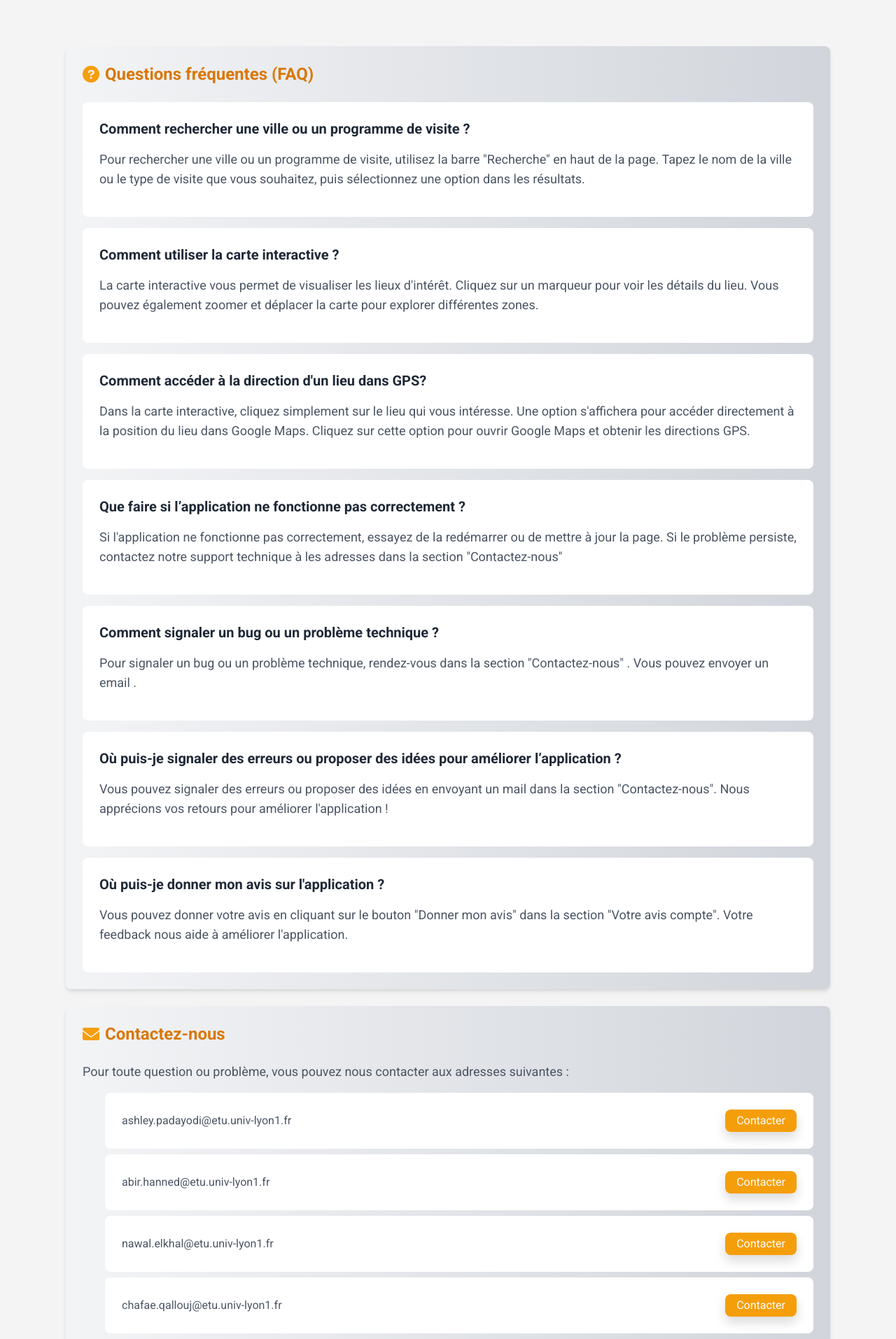
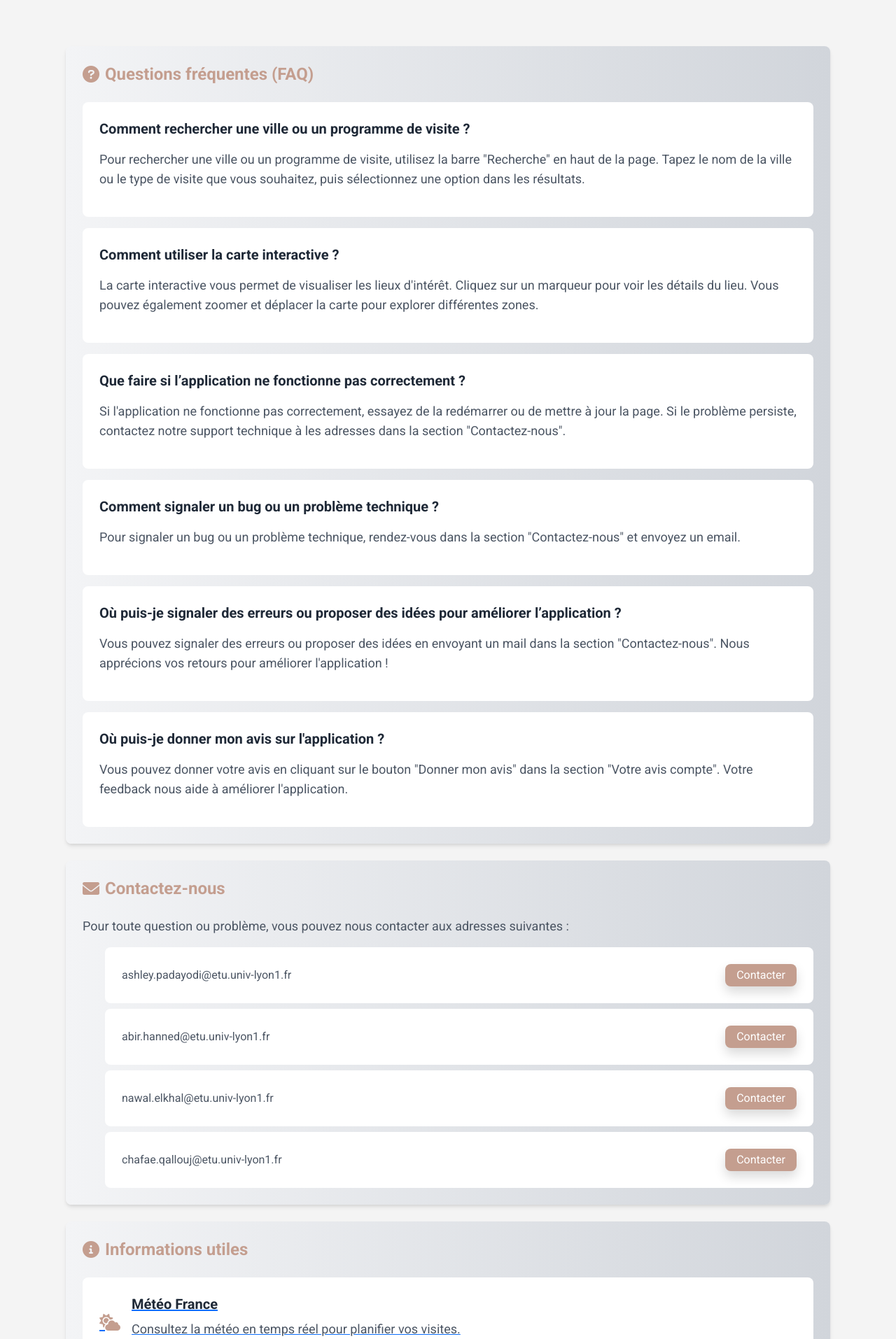
Before and after one commit to QALLOUJ/ANAC_APPLICATION, a PHP site: template templates/aide.html.twig in a window 1280 px wide. Shown: the part 44-1958 px from the top of the page at 70% size. Run offline with PHP 8.4, Linux system fonts and the light colour scheme; the template is opened without the code that fills it, so the values that code supplies are empty; some libraries are stand-ins or nearby versions.

Commit message:
style des boutons page avis

```diff
--- a/templates/aide.html.twig
+++ b/templates/aide.html.twig
@@ -14,14 +14,12 @@
         "icon": "fas fa-bus",
         "description": "Trouvez les horaires des bus, métros et tramways."
     },
-
     {
         "text": "Convertisseur de devises",
         "link": "https://www.boursorama.com/bourse/devises/convertisseur-devises/",
         "icon": "fas fa-euro-sign",
         "description": "Convertissez les devises pour vos dépenses à l'étranger."
     },
-
 ]
 %}
 
@@ -29,14 +27,13 @@
 
 <div class="container mx-auto p-4">
     <!-- Titre de la page -->
-    <h1 class="text-4xl font-extrabold text-center text-yellow-700 mb-4">{{ pageTitle }}</h1>
+    <h1 class="text-4xl font-extrabold text-center" style="color: #c49e8f;">{{ pageTitle }}</h1>
     <p class="text-lg text-center mb-8 text-gray-600">{{ pageDescription }}</p>
-
 
     <!-- Section FAQ -->
     <div class="bg-gradient-to-r from-gray-100 to-gray-300 rounded-lg shadow-md p-6 mb-6">
-        <h2 class="text-2xl font-bold mb-4 text-yellow-600 flex items-center">
-            <i class="fas fa-question-circle mr-2 text-yellow-500"></i> Questions fréquentes (FAQ)
+        <h2 class="text-2xl font-bold mb-4 flex items-center" style="color: #c49e8f;">
+            <i class="fas fa-question-circle mr-2" style="color: #c49e8f;"></i> Questions fréquentes (FAQ)
         </h2>
 
         <!-- Liste des questions avec réponses interactives -->
@@ -64,17 +61,6 @@
                     </p>
                 </div>
             </div>
-            <div class="bg-white p-4 rounded-lg hover:shadow-lg transition duration-300">
-                <button @click="open === 2 ? open = null : open = 2" class="w-full text-left">
-                    <h3 class="text-xl font-semibold text-gray-800">Comment accéder à la direction d'un lieu dans GPS?</h3>
-                </button>
-                <div x-show="open === 2" x-collapse class="mt-2">
-                    <p class="text-lg text-gray-600">
-                         Dans la carte interactive, cliquez simplement sur le lieu qui vous intéresse. Une option s'affichera pour accéder directement à la position du lieu dans Google Maps. Cliquez sur cette option pour ouvrir Google Maps et obtenir les directions GPS.
-                    </p>
-                </div>
-            </div>
-
 
             <!-- Question 3 -->
             <div class="bg-white p-4 rounded-lg hover:shadow-lg transition duration-300">
@@ -83,7 +69,7 @@
                 </button>
                 <div x-show="open === 3" x-collapse class="mt-2">
                     <p class="text-lg text-gray-600">
-                        Si l'application ne fonctionne pas correctement, essayez de la redémarrer ou de mettre à jour la page. Si le problème persiste, contactez notre support technique à les adresses dans la section "Contactez-nous"
+                        Si l'application ne fonctionne pas correctement, essayez de la redémarrer ou de mettre à jour la page. Si le problème persiste, contactez notre support technique à les adresses dans la section "Contactez-nous".
                     </p>
                 </div>
             </div>
@@ -95,7 +81,7 @@
                 </button>
                 <div x-show="open === 4" x-collapse class="mt-2">
                     <p class="text-lg text-gray-600">
-                        Pour signaler un bug ou un problème technique, rendez-vous dans la section "Contactez-nous" . Vous pouvez  envoyer un email .
+                        Pour signaler un bug ou un problème technique, rendez-vous dans la section "Contactez-nous" et envoyez un email.
                     </p>
                 </div>
             </div>
@@ -126,12 +112,10 @@
         </div>
     </div>
 
-
-
     <!-- Section Contact et support -->
     <div class="bg-gradient-to-r from-gray-100 to-gray-300 rounded-lg shadow-md p-6 mb-6">
-        <h2 class="text-2xl font-bold mb-4 text-yellow-600 flex items-center">
-            <i class="fas fa-envelope mr-2 text-yellow-500"></i> Contactez-nous
+        <h2 class="text-2xl font-bold mb-4 flex items-center" style="color: #c49e8f;">
+            <i class="fas fa-envelope mr-2" style="color: #c49e8f;"></i> Contactez-nous
         </h2>
         <div class="space-y-4">
             <p class="text-lg text-gray-600">Pour toute question ou problème, vous pouvez nous contacter aux adresses suivantes :</p>
@@ -139,7 +123,7 @@
                 <li class="flex items-center justify-between bg-white p-4 rounded-lg hover:shadow-lg transition duration-300">
                     <span>ashley.padayodi@etu.univ-lyon1.fr</span>
                     <a href="mailto:ashley.padayodi@etu.univ-lyon1.fr">
-                        <button class="bg-yellow-500 text-white px-3 py-1 rounded-lg shadow hover:bg-yellow-600 focus:outline-none focus:ring-2 focus:ring-yellow-300">
+                        <button class="bg-yellow-500 text-white px-3 py-1 rounded-lg shadow hover:bg-yellow-600 focus:outline-none focus:ring-2 focus:ring-yellow-300" style="background-color: #c49e8f;">
                             Contacter
                         </button>
                     </a>
@@ -147,7 +131,7 @@
                 <li class="flex items-center justify-between bg-white p-4 rounded-lg hover:shadow-lg transition duration-300">
                     <span>abir.hanned@etu.univ-lyon1.fr</span>
                     <a href="mailto:abir.hanned@etu.univ-lyon1.fr">
-                        <button class="bg-yellow-500 text-white px-3 py-1 rounded-lg shadow hover:bg-yellow-600 focus:outline-none focus:ring-2 focus:ring-yellow-300">
+                        <button class="bg-yellow-500 text-white px-3 py-1 rounded-lg shadow hover:bg-yellow-600 focus:outline-none focus:ring-2 focus:ring-yellow-300" style="background-color: #c49e8f;">
                             Contacter
                         </button>
                     </a>
@@ -155,7 +139,7 @@
                 <li class="flex items-center justify-between bg-white p-4 rounded-lg hover:shadow-lg transition duration-300">
                     <span>nawal.elkhal@etu.univ-lyon1.fr</span>
                     <a href="mailto:nawal.elkhal@etu.univ-lyon1.fr">
-                        <button class="bg-yellow-500 text-white px-3 py-1 rounded-lg shadow hover:bg-yellow-600 focus:outline-none focus:ring-2 focus:ring-yellow-300">
+                        <button class="bg-yellow-500 text-white px-3 py-1 rounded-lg shadow hover:bg-yellow-600 focus:outline-none focus:ring-2 focus:ring-yellow-300" style="background-color: #c49e8f;">
                             Contacter
                         </button>
                     </a>
@@ -163,7 +147,7 @@
                 <li class="flex items-center justify-between bg-white p-4 rounded-lg hover:shadow-lg transition duration-300">
                     <span>chafae.qallouj@etu.univ-lyon1.fr</span>
                     <a href="mailto:chafae.qallouj@etu.univ-lyon1.fr">
-                        <button class="bg-yellow-500 text-white px-3 py-1 rounded-lg shadow hover:bg-yellow-600 focus:outline-none focus:ring-2 focus:ring-yellow-300">
+                        <button class="bg-yellow-500 text-white px-3 py-1 rounded-lg shadow hover:bg-yellow-600 focus:outline-none focus:ring-2 focus:ring-yellow-300" style="background-color: #c49e8f;">
                             Contacter
                         </button>
                     </a>
@@ -174,15 +158,15 @@
 
     <!-- Section Informations utiles -->
     <div class="bg-gradient-to-r from-gray-100 to-gray-300 rounded-lg shadow-md p-6 mb-6">
-        <h2 class="text-2xl font-bold mb-4 text-yellow-600 flex items-center">
-            <i class="fas fa-info-circle mr-2 text-yellow-500"></i> Informations utiles
+        <h2 class="text-2xl font-bold mb-4 flex items-center" style="color: #c49e8f;">
+            <i class="fas fa-info-circle mr-2" style="color: #c49e8f;"></i> Informations utiles
         </h2>
         <div class="space-y-4">
             {% for link in usefulLinks %}
                 <a href="{{ link.link }}" target="_blank" class="block bg-white p-4 rounded-lg hover:shadow-lg transition duration-300">
                     <div class="flex items-center">
                         <!-- Icône (optionnelle) -->
-                        <i class="{{ link.icon }} text-yellow-500 text-2xl mr-4"></i>
+                        <i class="{{ link.icon }} text-2xl mr-4" style="color: #c49e8f;"></i>
                         <div>
                             <!-- Titre du lien -->
                             <h3 class="text-xl font-semibold text-gray-800">{{ link.text }}</h3>
@@ -199,13 +183,13 @@
 
     <!-- Section Feedback -->
     <div class="bg-gradient-to-r from-gray-100 to-gray-300 rounded-lg shadow-md p-6 mb-6">
-        <h2 class="text-2xl font-bold mb-4 text-yellow-600 flex items-center">
-            <i class="fas fa-comment-alt mr-2 text-yellow-500"></i> Votre avis compte
+        <h2 class="text-2xl font-bold mb-4 flex items-center" style="color: #c49e8f;">
+            <i class="fas fa-comment-alt mr-2" style="color: #c49e8f;"></i> Votre avis compte
         </h2>
         <p class="text-lg text-gray-600 mb-4">Nous aimerions connaître votre avis pour améliorer l'application.</p>
         <div class="space-y-4">
             <!-- Lien vers la page avis.php -->
-            <a href="avis.php" class="block bg-yellow-500 text-white text-lg font-semibold px-6 py-3 rounded-lg shadow hover:bg-yellow-600 transition duration-300 text-center">
+            <a href="avis.php" class="block text-white text-lg font-semibold px-6 py-3 rounded-lg transition duration-300 text-center" style="background-color: #c49e8f;">
                 Donner mon avis
             </a>
         </div>
```
